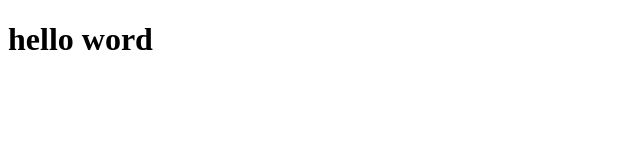
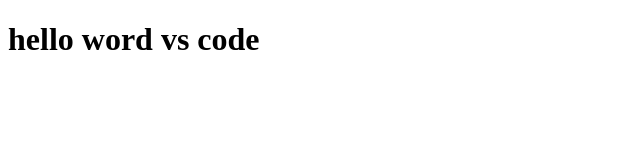
Before and after one commit to rikellmee/projetoGit, a plain HTML site: page index.html in a window 1280 px wide. Shown: the whole page, without its empty margins (0-640 px from the left). Drawn offline with Linux system fonts and the light colour scheme.

Commit message:
Update index.html

```diff
--- a/index.html
+++ b/index.html
@@ -7,6 +7,6 @@
     <title>Document</title>
 </head>
 <body>
-    <h1> hello word</h1>
+    <h1> hello word vs code</h1>
 </body>
 </html>
```
